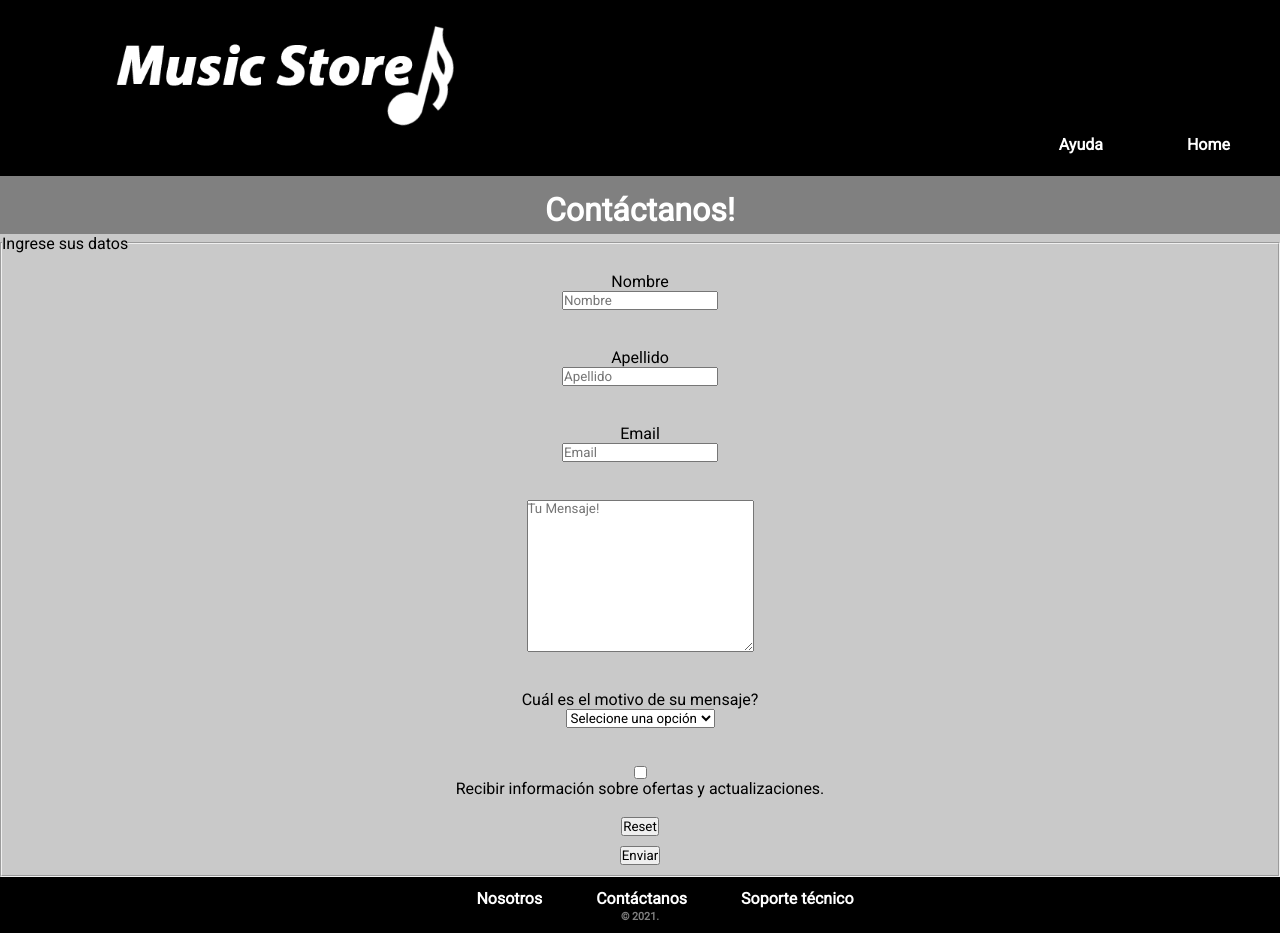
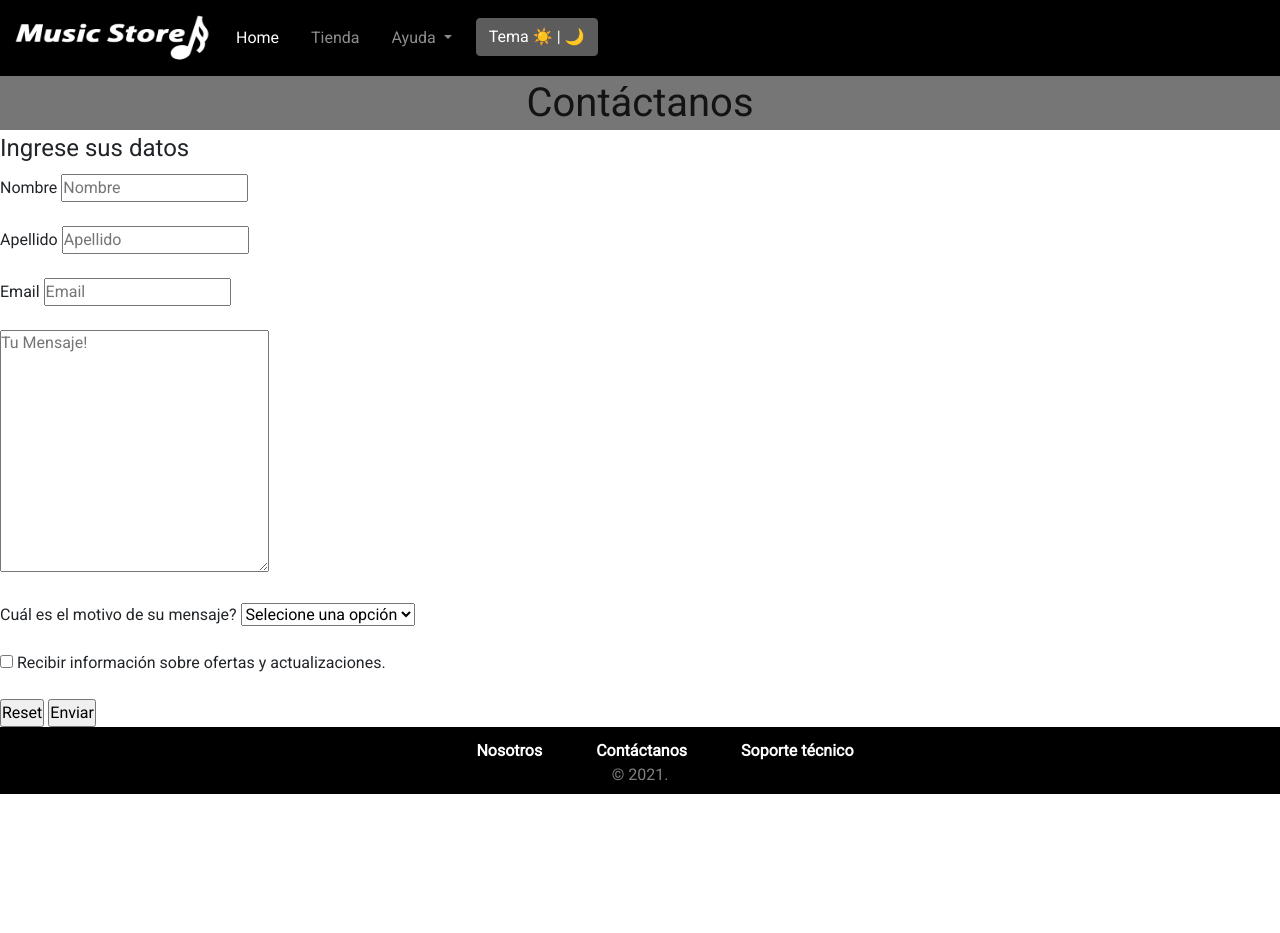
Before and after one commit to frackk/music-store-CH24500, a website: page footer/contactactanos.html in a window 1280 px wide. After the commit the page ends 800 px from the top, so only its background shows below. Drawn offline with nearby package versions, Linux system fonts and the light colour scheme; a web font is replaced by a local one.

Commit message:
6 dark light mode en tienda, cards con color personalizado, comienzo contactanos.html

```diff
--- a/footer/contactactanos.html
+++ b/footer/contactactanos.html
@@ -4,35 +4,59 @@
     <meta charset="UTF-8">
     <meta http-equiv="X-UA-Compatible" content="IE=edge">
     <meta name="viewport" content="width=device-width, initial-scale=1.0">
-    <link rel="stylesheet" href="../styles.css">
+    <!--<link rel="stylesheet" href="../styles.css">-->
     <link rel="preconnect" href="https://fonts.googleapis.com">
     <link rel="preconnect" href="https://fonts.gstatic.com" crossorigin>
     <link href="https://fonts.googleapis.com/css2?family=Roboto:wght@300;400&display=swap" rel="stylesheet">
     <link rel="preconnect" href="https://fonts.googleapis.com">
     <link rel="preconnect" href="https://fonts.gstatic.com" crossorigin>
     <link href="https://fonts.googleapis.com/css2?family=IM+Fell+English&display=swap" rel="stylesheet">
+    <!-- Bootstrap CSS -->
+	<link href="https://cdn.jsdelivr.net/npm/bootstrap@5.1.3/dist/css/bootstrap.min.css" rel="stylesheet" integrity="sha384-1BmE4kWBq78iYhFldvKuhfTAU6auU8tT94WrHftjDbrCEXSU1oBoqyl2QvZ6jIW3" crossorigin="anonymous">
+    <link rel="stylesheet" href="../css/main.css">
     <title>Contáctanos</title>
 </head>
-<body>
-    <header>
-        <div class='containerHeader'>
-             <nav class="nav-header">
-                 <ul>
-                     <img src="../assets/logo.png" alt="" class="logo">
-                     <li>
-                         <a href="../index.html">Ayuda</a>
-                             <ul class="subMenu">
-                                 <li><a href="contactactanos.html">Contáctanos</a></li>
-                                 <li><a href="./soporte-tecnico.html">Soporte técnico</a></li>
+<body class="tema-light">
+
+    <!-- header -->
+    <nav class="navbar navbar-expand-lg navbar-dark tema-background-nav">
+        <div class="container-fluid">
+            <a class="navbar-brand" href="#">
+                <img src="../assets/logo.png" width="200" height="50" class="d-inline-block align-top" alt="">
+            </a>
+            <button class="navbar-toggler bg-dark" type="button" data-bs-toggle="collapse" data-bs-target="#navbarSupportedContent" aria-controls="navbarSupportedContent" aria-expanded="false" aria-label="Toggle navigation">
+                <span class="navbar-toggler-icon"></span>
+            </button>
+            <div class="collapse navbar-collapse" id="navbarSupportedContent">
+                <ul class="navbar-nav me-auto mb-2 mb-lg-0 container-fluid">
+                    <li class="nav-item">
+                        <a class="nav-link active text-end pe-4" aria-current="page" href="../index.html">Home</a>
+                    </li>
+                    <li class="nav-item">
+                        <a class="nav-link text-end pe-4 tema-text-nav" href="./tienda.html">Tienda</a>
+                    </li>
+                    <li class="nav-item dropdown">
+                        <a class="nav-link dropdown-toggle text-end pe-4 tema-text-nav" href="#" id="navbarDropdown" role="button" data-bs-toggle="dropdown" aria-expanded="false">
+                            Ayuda
+                        </a>
+                        <ul class="dropdown-menu" aria-labelledby="navbarDropdown">
+                            <li><a class="dropdown-item text-end pe-5" href="./contactactanos.html">Contáctanos</a></li>
+                            <li><a class="dropdown-item text-end pe-5" href="./soporte-tecnico.html">Soporte técnico</a></li>
                         </ul>
                     </li>
-                     <li><a href="../index.html">Home</a></li>
+                    <li>
+                        <div class="d-flex justify-content-end">
+                            <a class="btn btn-primary shadow-sm" type="button" id="temaBtn">Tema ☀️ | 🌙</a>
+                        </div>
+                    </li>
                 </ul>
+            </div>
+        </div>
     </nav>
-         </div>
-     </header>
+
+<!-- titulo tienda -->
+<h1 class="tit__tienda">Contáctanos</h1>
     <main class="main">
-        <h1>Contáctanos!</h1>
         <form action="" method="get" enctype="text/plain">
             <fieldset>
                 <legend>Ingrese sus datos</legend>
@@ -70,21 +94,47 @@
             </fieldset>
         </form>
     </main>
+
+<!-- footer -->
 <footer class="footer">
-        <nav>
-            <ul>
-                <li>
-                    <a href="./nosotros.html">Nosotros</a>
+	<nav class="footer__heading">
+	  <ul class="footer__list tema-background-nav">
+		<li class="footer__list__item">
+		  <a href="./nosotros.html" class="footer__link tema-text-nav">Nosotros</a>
 		</li>
-                <li>
-                    <a href="contactactanos.html">Contáctanos</a> <!--En esta sección se encuentra el formulario <form></form>-->
+		<li class="footer__list__item">
+		  <a href="contactactanos.html" class="footer__link tema-text-nav">Contáctanos</a>
 		</li>
-                <li>
-                    <a href="./soporte-tecnico.html">Soporte técnico</a>
+		<li class="footer__list__item">
+		  <a href="soporte-tecnico.html" class="footer__link tema-text-nav">Soporte técnico</a>
 		</li>
-                    <h6>© 2021.</h6>
+		  <h6 class="footer__copyright">© 2021.</h6>
 	  </ul>
 	</nav>
   </footer>
+
+    <!-- boostrap javascript link -->
+<script src="https://cdn.jsdelivr.net/npm/bootstrap@5.1.3/dist/js/bootstrap.bundle.min.js" integrity="sha384-ka7Sk0Gln4gmtz2MlQnikT1wXgYsOg+OMhuP+IlRH9sENBO0LRn5q+8nbTov4+1p" crossorigin="anonymous"></script>
+
+<!-- boton javascript tema -->
+<script>
+	let dark = false;
+	const temaBtn = document.querySelector('#temaBtn');
+	const body = document.querySelector('body');
+
+	temaBtn.addEventListener('click', () => {
+	  dark = !dark;
+
+	  if (dark) {
+		body.classList.remove('tema-light');
+		body.classList.add('tema-night')
+	  } else {
+		body.classList.remove('tema-night');
+		body.classList.add('tema-light');
+	  }
+	});
+
+	</script>
+
 </body>
 </html>
--- a/scss/main.scss
+++ b/scss/main.scss
@@ -65,9 +65,9 @@
 .tit__tienda {
     display: flex;
     justify-content: center;
-    background-color: rgb(197, 197, 197);
+    background-color: rgb(118, 118, 118);
     margin-bottom: 0px;
-    color: black;
+    color: rgb(20, 19, 19);
     padding: 3px;
 }
 
@@ -146,12 +146,16 @@
     color: black,
     nav-background: black,
     nav-color: white,
+    tienda-card: white,
+    tienda-card-text: black
   ),
     night: (                                    /* mapa 2 */
     background-color: rgb(64, 64, 64),
     color: rgb(199, 199, 199),
     nav-background: rgb(32, 32, 32),
-    nav-color: rgb(199, 199, 199)
+    nav-color: rgb(199, 199, 199),
+    tienda-card: rgb(32, 32, 32),
+    tienda-card-text: rgb(199, 199, 199)
   ),
 );
 
@@ -169,5 +173,11 @@
         .tema-text-nav {
             color: map-get($map, nav-color);
         }
+        .tema-tienda-card {
+            background-color: map-get($map, tienda-card);
+        }
+        .tema-card-text {
+            color: map-get($map, tienda-card-text);
+        }
     }
  }
```
Also changed, not shown: footer/tienda.html (+51 -26 lines), index.html (+21 -1 lines), css/main.css. Lines whose indentation alone changed are shown as unchanged.
